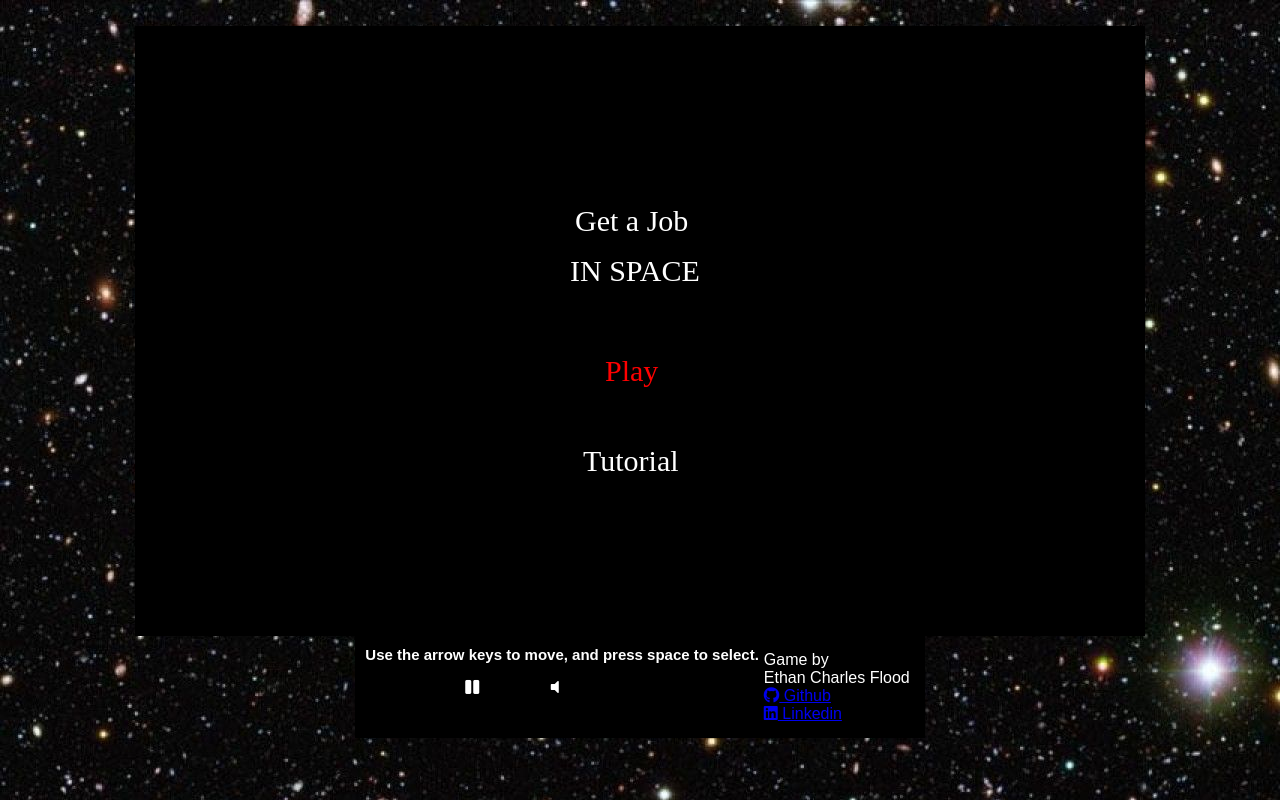
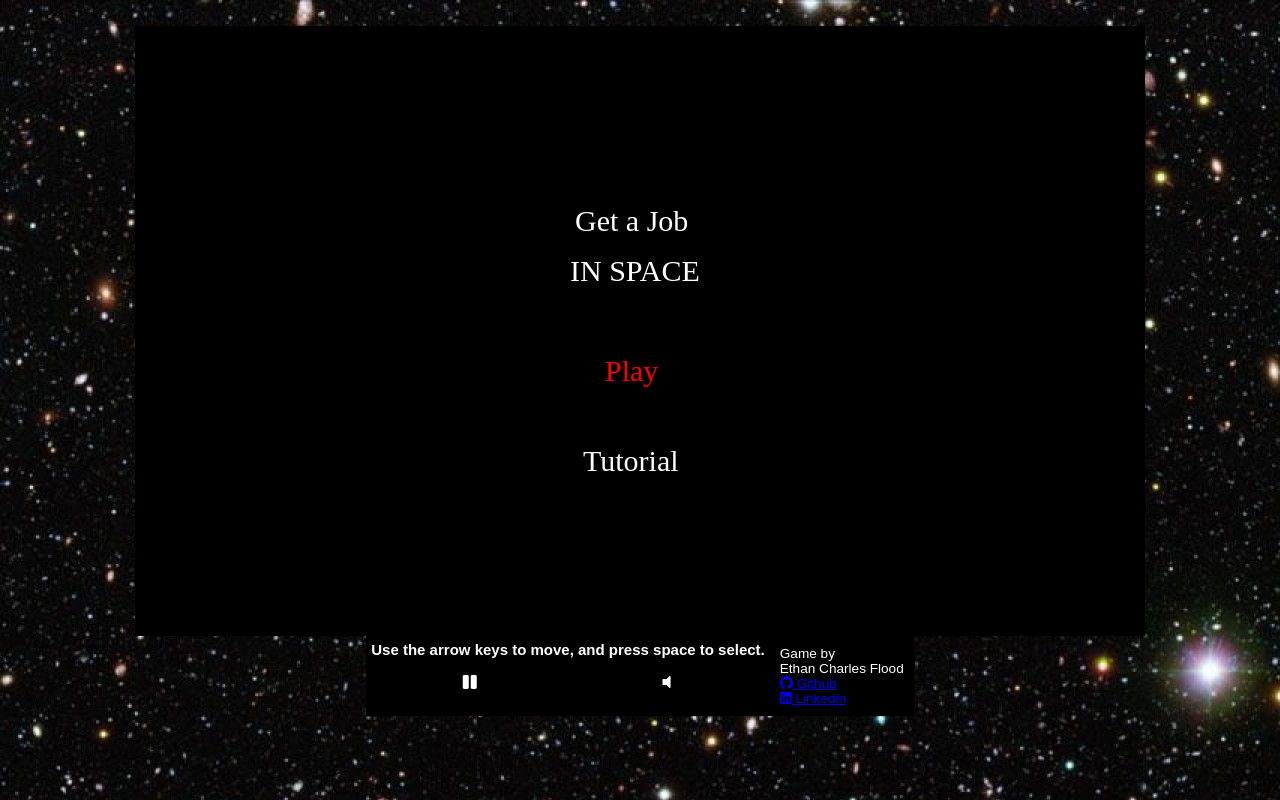
Before and after one commit to EthanCharlesFlood/GetAJobInSpace, a website built with webpack: page index.html in a window 1280 px wide. Built offline with nearby package versions, Linux system fonts and the light colour scheme; some packages are replaced by stand-ins of ours; no server answers; the database is empty.

Commit message:
make some changes

```diff
--- a/index.html
+++ b/index.html
@@ -14,8 +14,8 @@
         <div class="arrow-keys">
           <span>Use the arrow keys to move, and press space to select.</span>
           <div class="mute-pause">
-            <i id="pause-play" style="margin-left:100px;"class="fas fa-pause"></i>
-            <i id="volume-up-down" style="margin-right:200px;"class="fas fa-volume-off"></i>
+            <i id="pause-play" class="fas fa-pause"></i>
+            <i id="volume-up-down" class="fas fa-volume-off"></i>
           </div>
         </div>
         <div class="dev-info">
--- a/master.css
+++ b/master.css
@@ -32,17 +32,13 @@ span {
   padding: 5px;
 }
 
-.controls {
-  border-style: inset;
-  padding: 5px;
-  margin-bottom: 10px;
-}
-
 .dev-info {
   text-decoration: none;
   border-style: inset;
+  font-size: .85em;
   background-color: black;
   border: 5px solid black;
+  margin-left: 10px;
 }
 
 .game-canvas {
@@ -74,11 +70,15 @@ span {
 .mute-pause {
   display: flex;
   justify-content: space-between;
+  flex-direction: row;
   margin-top: 15px;
 }
 
 .mute-pause i {
   cursor: pointer;
+  width: 50%;
+  display: flex;
+  justify-content: center;
 }
 
 .collect-img {
```
